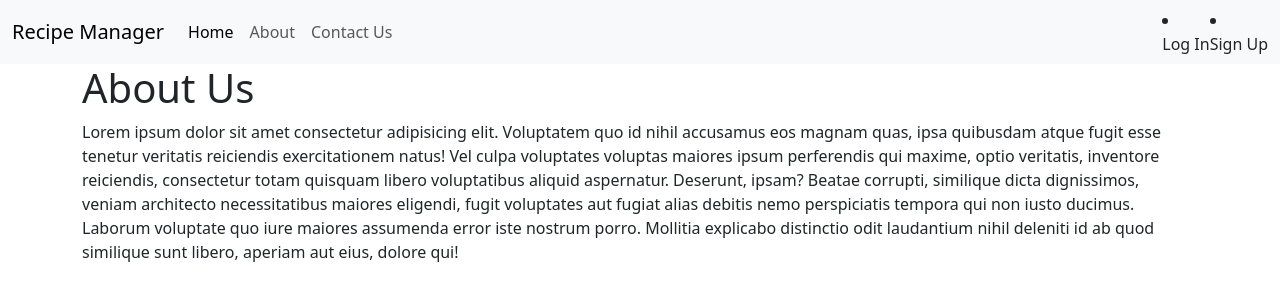
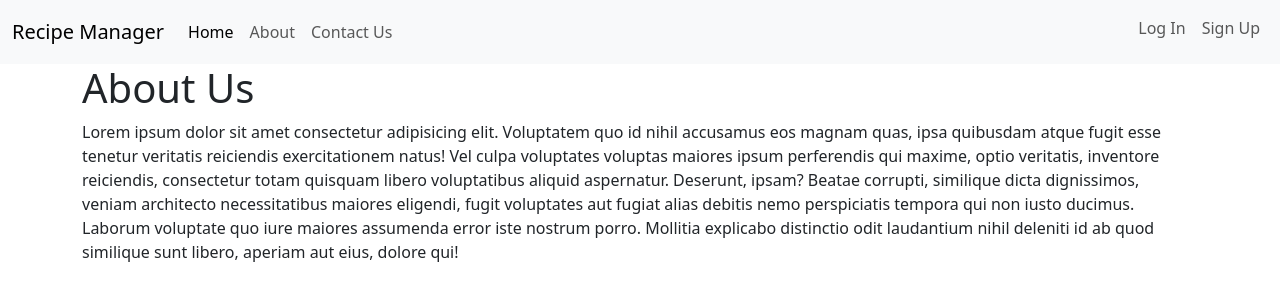
Before and after one commit to Rife49/113, a Django app: page /about/ in a window 1280 px wide. Shown: the top 301 px of the page. Run offline with Django 5.2, Linux system fonts and the light colour scheme; parts of the project's set-up code (start-up, migrations or seed data) failed here and were passed over.

Commit message:
update 3

```diff
--- a/accounts/views.py
+++ b/accounts/views.py
@@ -1,4 +1,4 @@
-from django.contrib.auth.forms import UserChangeForm
+from django.contrib.auth.forms import UserCreationForm
 from django.urls import reverse_lazy
 from django.views.generic import CreateView
 
@@ -8,5 +8,5 @@ class SignUpView(CreateView):
     template_name = 'registration/signup.html'
     # form_class attribute allows us to create objects from a form class
     # we use this one when we want to have a custom form
-    form_class = UserChangeForm
+    form_class = UserCreationForm
     success_url = reverse_lazy("login")
--- a/templates/navbar.html
+++ b/templates/navbar.html
@@ -1,7 +1,8 @@
 <nav class="navbar navbar-expand-lg bg-body-tertiary">
     <div class="container-fluid">
         <a class="navbar-brand" href="#">Recipe Manager</a>
-<button class="navbar-toggler" type="button" data-bs-toggle="collapse" data-bs-target="#navbarSupportedContent" aria-controls="navbarSupportedContent" aria-expanded="false" aria-label="Toggle navigation">
+        <button class="navbar-toggler" type="button" data-bs-toggle="collapse" data-bs-target="#navbarSupportedContent"
+            aria-controls="navbarSupportedContent" aria-expanded="false" aria-label="Toggle navigation">
             <span class="navbar-toggler-icon"></span>
         </button>
         <div class="collapse navbar-collapse" id="navbarSupportedContent">
@@ -18,8 +19,7 @@
             </ul>
             <div class="d-flex">
                 <ul class="navbar-nav me-auto mb-2 mb-1g-0">
-</div>
-{% if user.is_authenticated%}
+                    {% if user.is_authenticated %}
                     <div>
                         <span class="badge text-bg-info">{{user.username}}</span>
                     </div>
@@ -34,12 +34,11 @@
                         <a class="nav-link" href="{% url 'login' %}">Log In</a>
                     </li>
                     <li class="nav-item">
-    <a class="nav-link" href="{% url 'login' %}">Sign Up</a>
+                        <a class="nav-link" href="{% url 'signup' %}">Sign Up</a>
                     </li>
                     {% endif %}
-
-</li>
                 </ul>
             </div>
         </div>
+    </div>
 </nav>
```
Also changed, not shown: db.sqlite3. Lines whose indentation alone changed are shown as unchanged.
